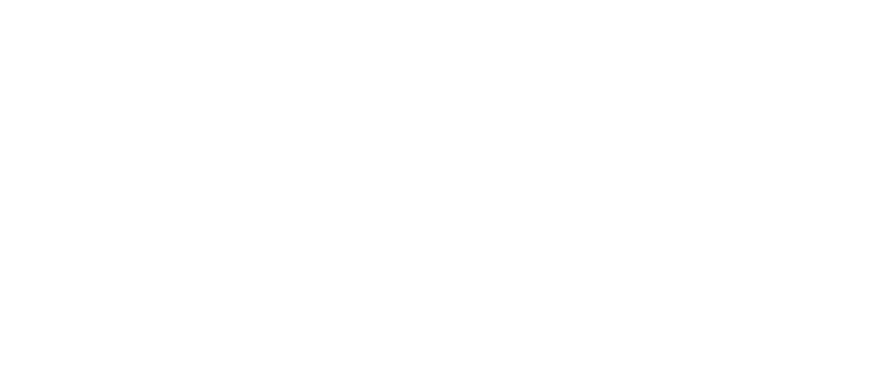
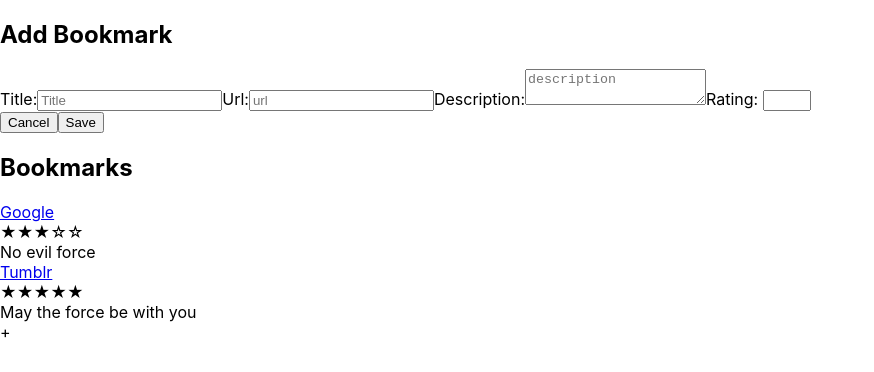
Before and after one commit to sPro1ly0/bookmark-api-react, a React (Create React App) app: page / in a window 1280 px wide. Shown: the top 372 px of the page, without its empty margins (0-874 px from the left). Built offline with nearby package versions, Linux system fonts and the light colour scheme.

Commit message:
Add code and passing props through components

```diff
--- a/src/AddBookmark.js
+++ b/src/AddBookmark.js
@@ -1,5 +1,5 @@
 import React, { Component } from 'react';
-import './addBookmark.css';
+import './AddBookmark.css';
 
 class AddBookmark extends Component {
     render() {
--- a/src/App.js
+++ b/src/App.js
@@ -1,11 +1,31 @@
-import React from 'react';
+import React, { Component } from 'react';
+import AddBookmark from './AddBookmark';
+import BookmarkApp from './BookmarkApp';
 
-function App() {
-  return (
-    <main className='App'>
-      {/* content goes here */}
-    </main>
-  );
+const bookmarks = [
+  {
+    title:"Google",
+    url:"http://www.google.com",
+    rating:"3",
+    description:"No evil force"
+  },
+  {
+    title:"Tumblr",
+    url:"http://www.tumblr.com",
+    rating:"5",
+    description:"May the force be with you"
+  }
+];
+
+class App extends Component {
+  render() {
+    return (
+      <div className='App'>
+        <AddBookmark />
+        <BookmarkApp bookmarks={bookmarks}/>
+      </div>
+    );
+  }
 }
 
 export default App;
--- a/src/Bookmark.js
+++ b/src/Bookmark.js
@@ -0,0 +1,27 @@
+import React from 'react';
+import Rating from './Rating';
+
+function Bookmark(props) {
+
+    return (
+        <div className="bookmark">
+            <div className="bookmark__row">
+                <div className="bookmark_title">
+                    <a
+                        href={props.url}
+                        target="_blank"
+                        rel="noopener noreferrer">
+                        {props.title}
+                    </a>
+                </div>
+                <Rating value={props.rating} />
+            </div>
+            <div className="bookmark__description">
+                {props.description}
+            </div>
+        </div>
+
+    );
+}
+
+export default Bookmark;
--- a/src/BookmarkApp.js
+++ b/src/BookmarkApp.js
@@ -0,0 +1,17 @@
+import React, { Component } from 'react';
+import BookmarksList from './BookmarksList';
+import Fab from './Fab';
+
+class BookmarkApp extends Component {
+    render() {
+        return (
+            <div className="bookmarkApp">
+                <h2>Bookmarks</h2>
+                <BookmarksList bookmarks={this.props.bookmarks}/>
+                <Fab />
+            </div>
+        );
+    }
+}
+
+export default BookmarkApp;
--- a/src/BookmarksList.js
+++ b/src/BookmarksList.js
@@ -0,0 +1,21 @@
+import React, { Component } from 'react';
+import Bookmark from './Bookmark';
+
+class BookmarksList extends Component {
+    render() {
+        const bookmarks = this.props.bookmarks.map((bookmark, i) =>
+            <Bookmark {...bookmark} key={i} />
+        )
+        return (
+            <div className="bookmarkList">
+                {bookmarks}
+            </div>
+        );
+    }
+}
+
+BookmarksList.defaultProps = {
+    bookmarks: []
+};
+
+export default BookmarksList;
--- a/src/Fab.js
+++ b/src/Fab.js
@@ -0,0 +1,13 @@
+import React, { Component } from 'react';
+
+class Fab extends Component {
+    render() {
+        return (
+            <div className="fab">
+                &#43;
+            </div>
+        );
+    }
+}
+
+export default Fab;
--- a/src/Rating.js
+++ b/src/Rating.js
@@ -0,0 +1,16 @@
+import React, { Component } from 'react';
+
+export default function Rating(props) {
+
+    const stars = [0,0,0,0,0].map((_, i) => i < props.value
+        ? <span key={i}>&#9733;</span>
+        : <span key={i}>&#9734;</span>
+    );
+
+    return (
+        <div className="rating">
+            {stars}
+        </div>
+    );
+
+}
```
